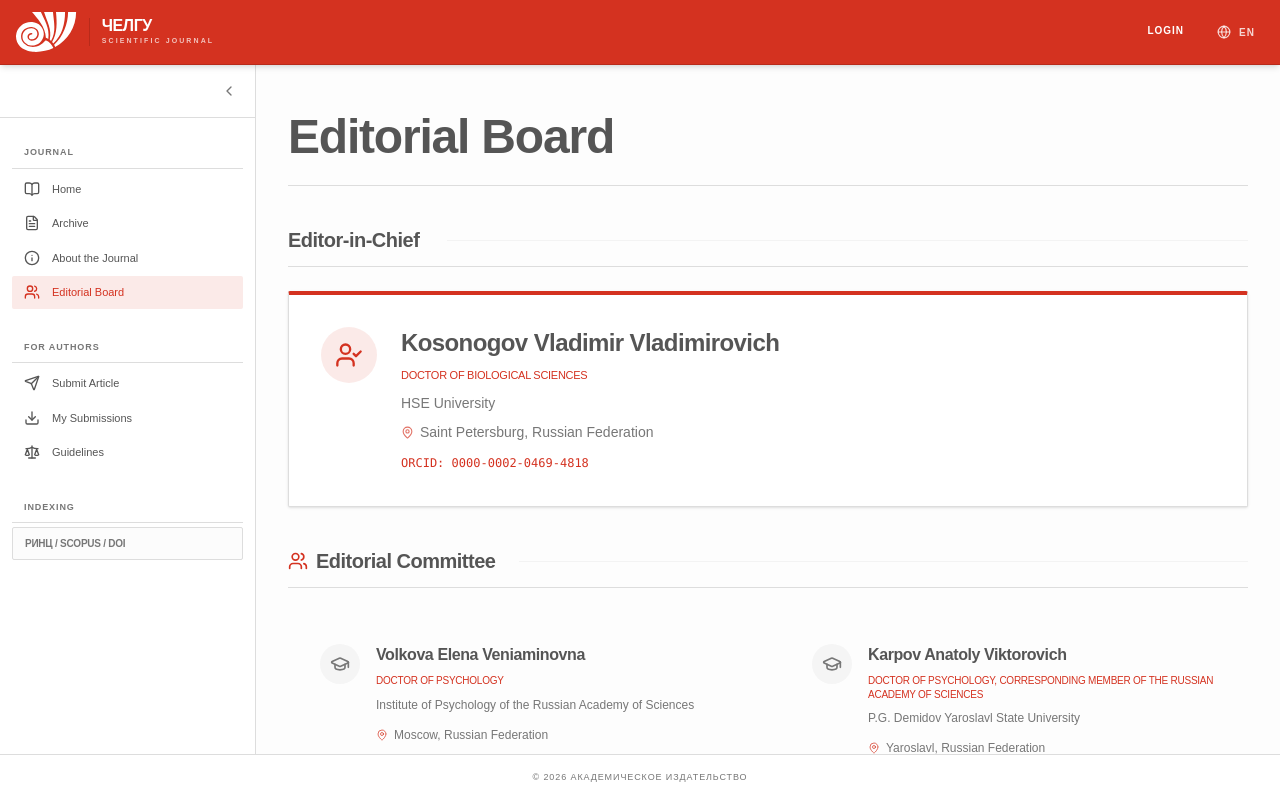
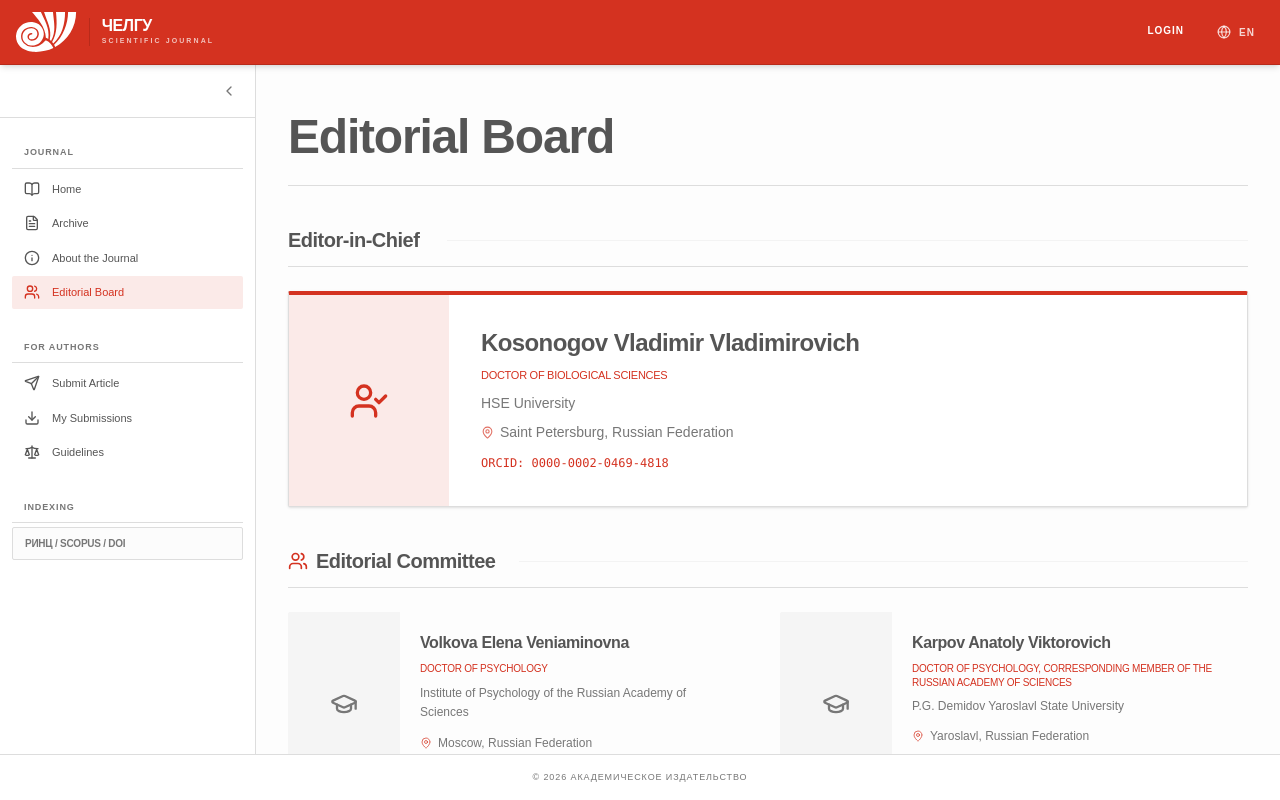
Before and after one commit to Lirihiwa/scientific-journal-frontend, a React (Vite) app: page /editorial in a window 1280 px wide. Built offline with nearby package versions, Linux system fonts and the light colour scheme; no server answers.

Commit message:
feat(editorial): Добавил возможность отображения фото

```diff
--- a/src/pages/public/EditorialPage.tsx
+++ b/src/pages/public/EditorialPage.tsx
@@ -20,7 +20,8 @@ export const EditorialPage = () => {
         cityEn: "Saint Petersburg",
         countryRu: "Российская Федерация",
         countryEn: "Russian Federation",
-        orcid: "0000-0002-0469-4818"
+        orcid: "0000-0002-0469-4818",
+        photoUrl: "" // вставьте ссылку на фото сюда, например: "https://example.com/photo.jpg"
     };
 
     const editorialCommittee = [
@@ -35,7 +36,8 @@ export const EditorialPage = () => {
             cityEn: "Moscow",
             countryRu: "Российская Федерация",
             countryEn: "Russian Federation",
-            orcid: "0000-0003-3809-3639"
+            orcid: "0000-0003-3809-3639",
+            photoUrl: "" // вставьте ссылку на фото
         },
         {
             nameRu: "Карпов Анатолий Викторович",
@@ -48,7 +50,8 @@ export const EditorialPage = () => {
             cityEn: "Yaroslavl",
             countryRu: "Российская Федерация",
             countryEn: "Russian Federation",
-            orcid: "0000-0003-4547-2848"
+            orcid: "0000-0003-4547-2848",
+            photoUrl: "" // вставьте ссылку на фото
         },
         {
             nameRu: "Коровкин Сергей Юрьевич",
@@ -61,7 +64,8 @@ export const EditorialPage = () => {
             cityEn: "Yaroslavl",
             countryRu: "Российская Федерация",
             countryEn: "Russian Federation",
-            orcid: "0000-0001-7890-4366"
+            orcid: "0000-0001-7890-4366",
+            photoUrl: "" // вставьте ссылку на фото
         },
         {
             nameRu: "Ермаков Павел Николаевич",
@@ -74,7 +78,8 @@ export const EditorialPage = () => {
             cityEn: "Rostov-on-Don",
             countryRu: "Российская Федерация",
             countryEn: "Russian Federation",
-            orcid: "0000-0001-8395-2426"
+            orcid: "0000-0001-8395-2426",
+            photoUrl: "" // вставьте ссылку на фото
         }
     ];
 
@@ -90,7 +95,8 @@ export const EditorialPage = () => {
             cityEn: "Rostov-on-Don",
             countryRu: "Российская Федерация",
             countryEn: "Russian Federation",
-            orcid: "0000-0003-2202-2588"
+            orcid: "0000-0003-2202-2588",
+            photoUrl: "" // вставьте ссылку на фото
         },
         {
             nameRu: "Воробьева Елена Викторовна",
@@ -103,7 +109,8 @@ export const EditorialPage = () => {
             cityEn: "Rostov-on-Don",
             countryRu: "Российская Федерация",
             countryEn: "Russian Federation",
-            orcid: "0000-0001-8974-5655"
+            orcid: "0000-0001-8974-5655",
+            photoUrl: "" // вставьте ссылку на фото
         },
         {
             nameRu: "Девятерикова Алена Андреевна",
@@ -116,7 +123,8 @@ export const EditorialPage = () => {
             cityEn: "Moscow",
             countryRu: "Российская Федерация",
             countryEn: "Russian Federation",
-            orcid: "0000-0002-7666-1089"
+            orcid: "0000-0002-7666-1089",
+            photoUrl: "" // вставьте ссылку на фото
         },
         {
             nameRu: "Дейнека Ольга Сергеевна",
@@ -129,7 +137,8 @@ export const EditorialPage = () => {
             cityEn: "Saint Petersburg",
             countryRu: "Российская Федерация",
             countryEn: "Russian Federation",
-            orcid: "0000-0001-8224-2190"
+            orcid: "0000-0001-8224-2190",
+            photoUrl: "" // вставьте ссылку на фото
         },
         {
             nameRu: "Денисова Екатерина Геннадьевна",
@@ -142,7 +151,8 @@ export const EditorialPage = () => {
             cityEn: "Rostov-on-Don",
             countryRu: "Российская Федерация",
             countryEn: "Russian Federation",
-            orcid: "0000-0003-0240-8176"
+            orcid: "0000-0003-0240-8176",
+            photoUrl: "" // вставьте ссылку на фото
         },
         {
             nameRu: "Копцева Наталья Петровна",
@@ -155,7 +165,8 @@ export const EditorialPage = () => {
             cityEn: "Krasnoyarsk",
             countryRu: "Российская Федерация",
             countryEn: "Russian Federation",
-            orcid: "0000-0003-3910-7991"
+            orcid: "0000-0003-3910-7991",
+            photoUrl: "" // вставьте ссылку на фото
         },
         {
             nameRu: "Маракшина Юлия Александровна",
@@ -168,7 +179,8 @@ export const EditorialPage = () => {
             cityEn: "Moscow",
             countryRu: "Российская Федерация",
             countryEn: "Russian Federation",
-            orcid: "0000-0002-7559-9148"
+            orcid: "0000-0002-7559-9148",
+            photoUrl: "" // вставьте ссылку на фото
         },
         {
             nameRu: "Нестик Тимофей Александрович",
@@ -181,7 +193,8 @@ export const EditorialPage = () => {
             cityEn: "Moscow",
             countryRu: "Российская Федерация",
             countryEn: "Russian Federation",
-            orcid: "0000-0002-1410-4762"
+            orcid: "0000-0002-1410-4762",
+            photoUrl: "" // вставьте ссылку на фото
         },
         {
             nameRu: "Парфенов Владимир Анатольевич",
@@ -194,7 +207,8 @@ export const EditorialPage = () => {
             cityEn: "Moscow",
             countryRu: "Российская Федерация",
             countryEn: "Russian Federation",
-            orcid: "0000-0002-1992-7960"
+            orcid: "0000-0002-1992-7960",
+            photoUrl: "" // вставьте ссылку на фото
         },
         {
             nameRu: "Тихомирова Татьяна Николаевна",
@@ -207,7 +221,8 @@ export const EditorialPage = () => {
             cityEn: "Moscow",
             countryRu: "Российская Федерация",
             countryEn: "Russian Federation",
-            orcid: "0000-0002-6748-763X"
+            orcid: "0000-0002-6748-763X",
+            photoUrl: "" // вставьте ссылку на фото
         },
         {
             nameRu: "Фомина Татьяна Геннадьевна",
@@ -220,7 +235,8 @@ export const EditorialPage = () => {
             cityEn: "Moscow",
             countryRu: "Российская Федерация",
             countryEn: "Russian Federation",
-            orcid: "0000-0001-5097-4733"
+            orcid: "0000-0001-5097-4733",
+            photoUrl: "" // вставьте ссылку на фото
         },
         {
             nameRu: "Холодная Марина Александровна",
@@ -233,7 +249,8 @@ export const EditorialPage = () => {
             cityEn: "Moscow",
             countryRu: "Российская Федерация",
             countryEn: "Russian Federation",
-            orcid: "0000-0002-4267-317X"
+            orcid: "0000-0002-4267-317X",
+            photoUrl: "" // вставьте ссылку на фото
         },
         {
             nameRu: "Храмов Александр Евгеньевич",
@@ -246,7 +263,8 @@ export const EditorialPage = () => {
             cityEn: "Moscow",
             countryRu: "Российская Федерация",
             countryEn: "Russian Federation",
-            orcid: "0000-0003-2787-2530"
+            orcid: "0000-0003-2787-2530",
+            photoUrl: "" // вставьте ссылку на фото
         },
         {
             nameRu: "Юров Иван Юрьевич",
@@ -259,7 +277,8 @@ export const EditorialPage = () => {
             cityEn: "Moscow",
             countryRu: "Российская Федерация",
             countryEn: "Russian Federation",
-            orcid: "0000-0002-4134-8367"
+            orcid: "0000-0002-4134-8367",
+            photoUrl: "" // вставьте ссылку на фото
         },
         {
             nameRu: "Зай-Фу Яо",
@@ -272,7 +291,8 @@ export const EditorialPage = () => {
             cityEn: "Hsinchu",
             countryRu: "Тайвань",
             countryEn: "Taiwan",
-            orcid: "0000-0002-9823-9110"
+            orcid: "0000-0002-9823-9110",
+            photoUrl: "" // вставьте ссылку на фото
         },
         {
             nameRu: "Манодж Кумар Маллик",
@@ -285,7 +305,8 @@ export const EditorialPage = () => {
             cityEn: "Bhubaneswar",
             countryRu: "Индия",
             countryEn: "India",
-            orcid: "0000-0002-3193-1727"
+            orcid: "0000-0002-3193-1727",
+            photoUrl: "" // вставьте ссылку на фото
         }
     ];
 
@@ -298,11 +319,19 @@ export const EditorialPage = () => {
 
             <section className="space-y-6">
                 <SectionHeader title={isRu ? "Главный редактор" : "Editor-in-Chief"} />
-                <Card variant="accent" className="flex flex-col md:flex-row items-start gap-6">
-                    <div className="w-14 h-14 bg-primary/10 text-primary flex items-center justify-center rounded-full shrink-0">
-                        <UserCheck size={28} />
-                    </div>
-                    <div className="space-y-2 font-serif">
+                <Card variant="accent" padding="none" className="flex flex-col md:flex-row items-stretch gap-0 overflow-hidden">
+                    {editorInChief.photoUrl ? (
+                        <img
+                            src={editorInChief.photoUrl}
+                            alt={isRu ? editorInChief.nameRu : editorInChief.nameEn}
+                            className="w-full md:w-40 h-48 md:h-auto object-cover shrink-0"
+                        />
+                    ) : (
+                        <div className="w-full md:w-40 h-48 md:h-auto bg-primary/10 text-primary flex items-center justify-center shrink-0">
+                            <UserCheck size={40} />
+                        </div>
+                    )}
+                    <div className="space-y-2 font-serif p-6 md:p-8">
                         <h3 className="text-2xl font-sans font-bold text-foreground">
                             {isRu ? editorInChief.nameRu : editorInChief.nameEn}
                         </h3>
@@ -339,11 +368,19 @@ export const EditorialPage = () => {
 
                 <div className="grid grid-cols-1 md:grid-cols-2 gap-6">
                     {editorialCommittee.map((member, i) => (
-                        <Card key={i} variant="flat" className="p-6 bg-card border border-border flex gap-4">
-                            <div className="w-10 h-10 bg-muted text-muted-foreground flex items-center justify-center rounded-full shrink-0">
-                                <GraduationCap size={20} />
-                            </div>
-                            <div className="space-y-2 text-xs font-serif">
+                        <Card key={i} variant="flat" padding="none" className="bg-card border border-border flex gap-0 overflow-hidden">
+                            {member.photoUrl ? (
+                                <img
+                                    src={member.photoUrl}
+                                    alt={isRu ? member.nameRu : member.nameEn}
+                                    className="w-28 shrink-0 object-cover"
+                                />
+                            ) : (
+                                <div className="w-28 shrink-0 bg-muted text-muted-foreground flex items-center justify-center">
+                                    <GraduationCap size={28} />
+                                </div>
+                            )}
+                            <div className="space-y-2 text-xs font-serif p-5">
                                 <h4 className="text-base font-sans font-bold text-foreground leading-snug">
                                     {isRu ? member.nameRu : member.nameEn}
                                 </h4>
@@ -382,11 +419,19 @@ export const EditorialPage = () => {
 
                 <div className="grid grid-cols-1 md:grid-cols-2 gap-6">
                     {boardMembers.map((member, i) => (
-                        <Card key={i} variant="flat" className="p-6 bg-card border border-border flex gap-4">
-                            <div className="w-10 h-10 bg-muted text-muted-foreground flex items-center justify-center rounded-full shrink-0">
-                                <GraduationCap size={20} />
-                            </div>
-                            <div className="space-y-2 text-xs font-serif">
+                        <Card key={i} variant="flat" padding="none" className="bg-card border border-border flex gap-0 overflow-hidden">
+                            {member.photoUrl ? (
+                                <img
+                                    src={member.photoUrl}
+                                    alt={isRu ? member.nameRu : member.nameEn}
+                                    className="w-28 shrink-0 object-cover"
+                                />
+                            ) : (
+                                <div className="w-28 shrink-0 bg-muted text-muted-foreground flex items-center justify-center">
+                                    <GraduationCap size={28} />
+                                </div>
+                            )}
+                            <div className="space-y-2 text-xs font-serif p-5">
                                 <h4 className="text-base font-sans font-bold text-foreground leading-snug">
                                     {isRu ? member.nameRu : member.nameEn}
                                 </h4>
```
